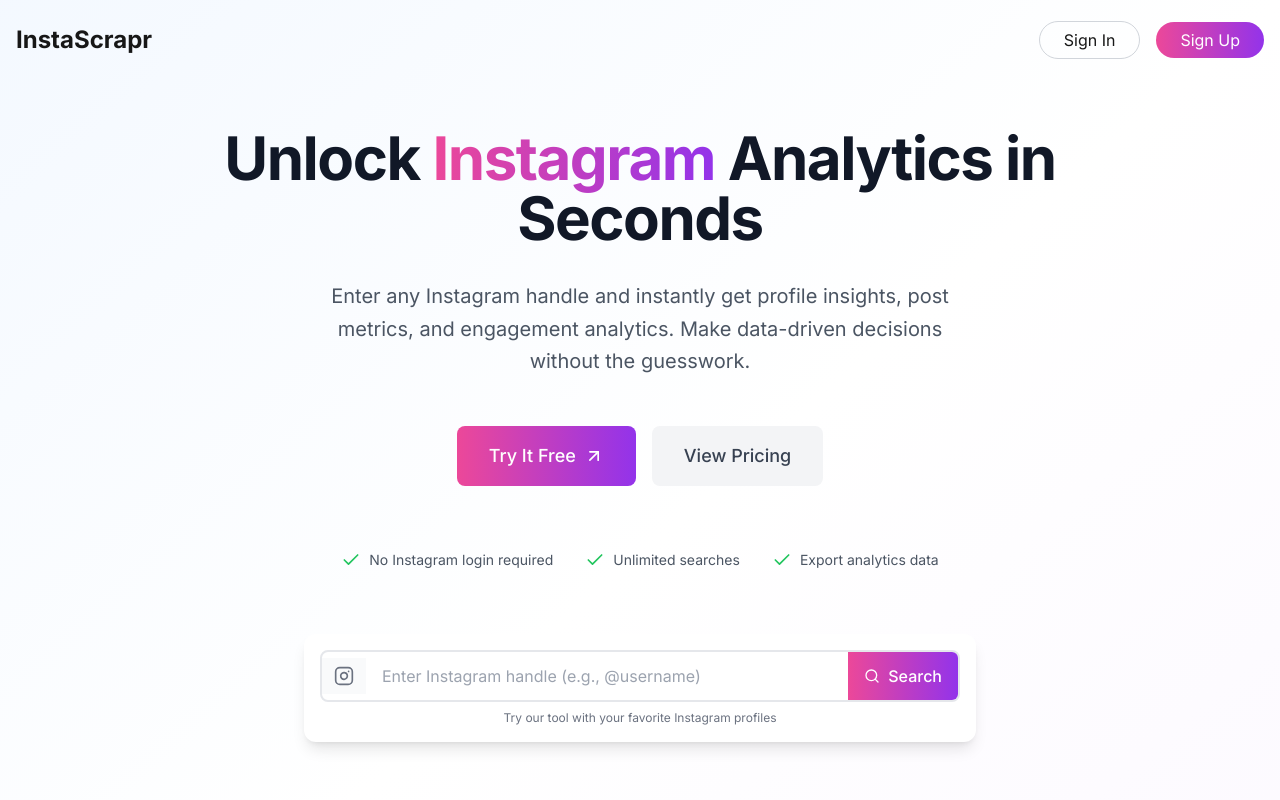
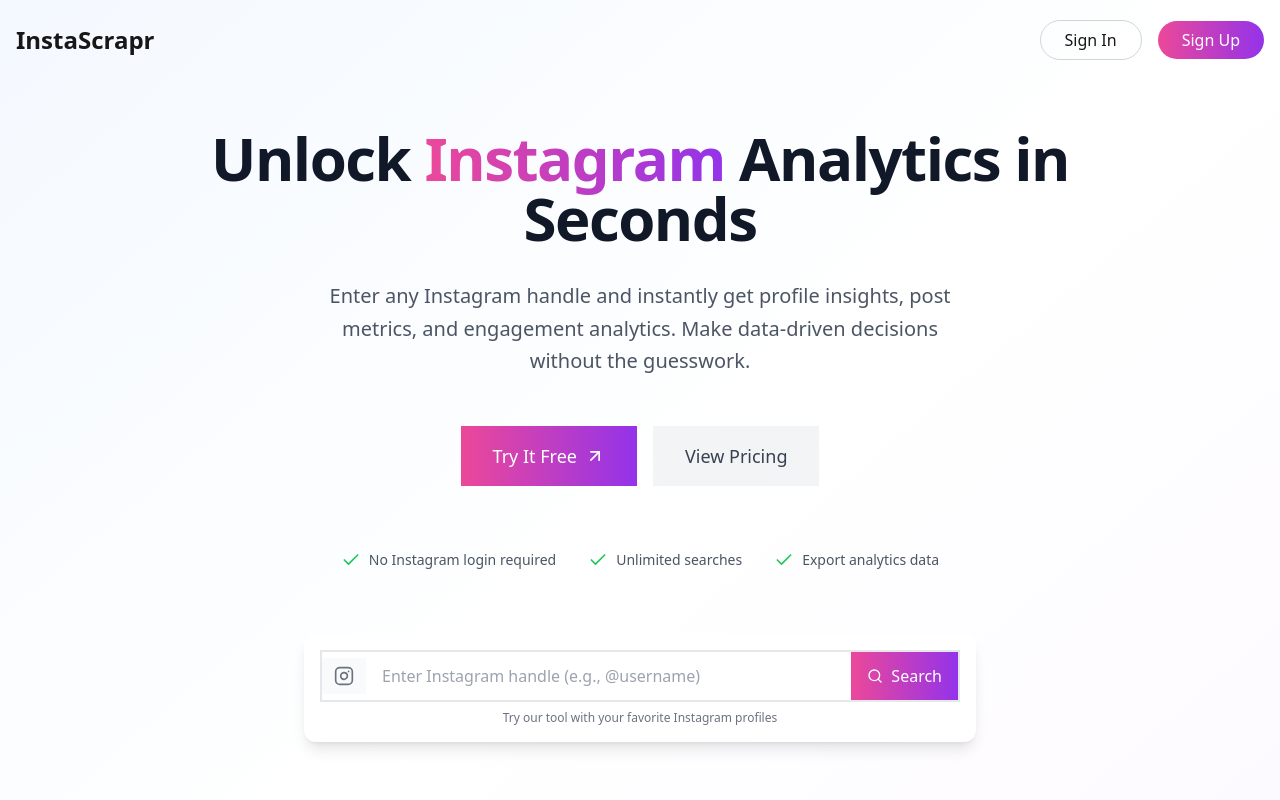
Before and after one commit to 121yaseen/insta-scrapper, a Next.js app: page / in a window 1280 px wide. Shown: the top 800 px of the page. Built offline with nearby package versions, Linux system fonts and the light colour scheme; no server answers.

Commit message:
feat: refactor Next.js config to CommonJS and add Tailwind CSS typography plugin

```diff
--- a/next.config.js
+++ b/next.config.js
@@ -1,10 +1,5 @@
 /** @type {import('next').NextConfig} */
-
-import path from "path";
-import { fileURLToPath } from "url";
-
-const __filename = fileURLToPath(import.meta.url);
-const __dirname = path.dirname(__filename);
+const path = require("path");
 
 const nextConfig = {
   webpack: (config) => {
@@ -24,4 +19,4 @@
   },
 };
 
-export default nextConfig;
+module.exports = nextConfig;
--- a/package.json
+++ b/package.json
@@ -14,6 +14,7 @@
     "@hookform/resolvers": "^3.3.4",
     "@prisma/client": "^5.10.2",
     "@radix-ui/react-slot": "^1.0.2",
+    "@tailwindcss/typography": "^0.5.16",
     "@types/node": "^20.11.25",
     "@types/react": "^18.2.64",
     "@types/react-dom": "^18.2.21",
--- a/src/app/api/discover/route.ts
+++ b/src/app/api/discover/route.ts
@@ -1,4 +1,7 @@
 import { NextResponse } from "next/server";
+
+// Mark this route as dynamic to prevent build errors
+export const dynamic = "force-dynamic";
 
 // Import types from our service
 import { ApiResponse } from "@/services/discoverService";
--- a/src/app/api/history/route.ts
+++ b/src/app/api/history/route.ts
@@ -1,6 +1,9 @@
 import { NextResponse } from "next/server";
 import { auth } from "@clerk/nextjs/server";
 import { prisma } from "@/lib/prisma";
+
+// Mark this route as dynamic to prevent build errors
+export const dynamic = "force-dynamic";
 
 export async function GET() {
   try {
--- a/src/app/api/locations/route.ts
+++ b/src/app/api/locations/route.ts
@@ -1,4 +1,7 @@
 import { NextRequest, NextResponse } from "next/server";
+
+// Mark this route as dynamic to prevent build errors
+export const dynamic = "force-dynamic";
 
 // Cache the locations data to avoid making too many requests
 let cachedLocations: any[] | null = null;
--- a/src/app/api/profile/[username]/route.ts
+++ b/src/app/api/profile/[username]/route.ts
@@ -2,6 +2,9 @@
 import { auth } from "@clerk/nextjs/server";
 import { prisma } from "@/lib/prisma";
 import { InstagramScraper } from "@/services/instagram-scraper";
+
+// Mark this route as dynamic to prevent build errors
+export const dynamic = "force-dynamic";
 
 export async function GET(
   req: NextRequest,
--- a/src/app/api/scrape/retry/route.ts
+++ b/src/app/api/scrape/retry/route.ts
@@ -1,6 +1,9 @@
 import { NextRequest, NextResponse } from "next/server";
 import { auth } from "@clerk/nextjs/server";
 import { prisma } from "@/lib/prisma";
+
+// Mark this route as dynamic to prevent build errors
+export const dynamic = "force-dynamic";
 
 export async function POST(req: NextRequest) {
   try {
--- a/src/app/api/scrape/route.ts
+++ b/src/app/api/scrape/route.ts
@@ -2,6 +2,9 @@
 import { auth } from "@clerk/nextjs/server";
 import { currentUser } from "@clerk/nextjs/server";
 import { prisma } from "@/lib/prisma";
+
+// Mark this route as dynamic to prevent build errors
+export const dynamic = "force-dynamic";
 
 export async function POST(req: NextRequest) {
   try {
--- a/src/app/api/youtube/languages/route.ts
+++ b/src/app/api/youtube/languages/route.ts
@@ -1,60 +1,76 @@
 import { NextResponse } from "next/server";
-import { fetchYouTubeVideoData } from "@/services/youtubeService";
 
-// Cache to prevent excessive API calls
-let languagesCache: {
-  data: { code: string; name: string }[];
-  timestamp: number;
-} | null = null;
+// Mark this route as dynamic to prevent build errors
+export const dynamic = "force-dynamic";
 
+// Define types for language data
+interface Language {
+  code: string;
+  name: string;
+}
+
+// Cache for languages to avoid excessive API requests
+let languagesCache: Language[] | null = null;
+let lastFetchTime = 0;
 const CACHE_DURATION = 86400000; // 24 hours in milliseconds
-const SAMPLE_VIDEO_ID = "W5WgPebBKqw"; // Sample video to get languages from
 
 /**
  * GET handler for fetching all available YouTube languages
  */
 export async function GET() {
   try {
-    const currentTime = Date.now();
-
-    // Check if we have valid cached data
-    if (
-      languagesCache &&
-      currentTime - languagesCache.timestamp < CACHE_DURATION
-    ) {
-      return NextResponse.json({ languages: languagesCache.data });
+    // Use cache if it's fresh
+    const now = Date.now();
+    if (languagesCache && now - lastFetchTime < CACHE_DURATION) {
+      return NextResponse.json({ languages: languagesCache });
     }
 
-    // Fetch fresh data from YouTube
-    const videoData = await fetchYouTubeVideoData(SAMPLE_VIDEO_ID);
+    // Otherwise fetch from YouTube API
+    const response = await fetch(
+      "https://www.googleapis.com/youtube/v3/i18nLanguages?part=snippet&key=" +
+        process.env.YOUTUBE_API_KEY
+    );
 
-    if (
-      !videoData ||
-      !videoData.availableLanguages ||
-      videoData.availableLanguages.length === 0
-    ) {
-      return NextResponse.json(
-        { error: "Failed to fetch language data" },
-        { status: 500 }
-      );
+    if (!response.ok) {
+      throw new Error(`Error fetching languages: ${response.status}`);
     }
 
-    // Sort languages alphabetically by name
-    const sortedLanguages = [...videoData.availableLanguages].sort((a, b) =>
-      a.name.localeCompare(b.name)
-    );
+    const data = await response.json();
 
-    // Store in cache
-    languagesCache = {
-      data: sortedLanguages,
-      timestamp: currentTime,
-    };
+    // Add null check for items array
+    if (!data.items || !Array.isArray(data.items)) {
+      throw new Error("Invalid response format from YouTube API");
+    }
 
-    return NextResponse.json({ languages: sortedLanguages });
+    // Process the data
+    const languages: Language[] = data.items
+      .map((item: any) => {
+        // Add null checks to prevent errors
+        if (!item || !item.id || !item.snippet || !item.snippet.name) {
+          return null;
+        }
+
+        return {
+          code: item.id,
+          name: item.snippet.name,
+        };
+      })
+      .filter(Boolean) as Language[]; // Remove any null entries
+
+    // Update cache
+    languagesCache = languages;
+    lastFetchTime = now;
+
+    return NextResponse.json({ languages });
   } catch (error) {
-    console.error("Error in YouTube languages API route:", error);
+    console.error("Error fetching YouTube languages:", error);
+
+    // Return an empty array instead of failing completely
     return NextResponse.json(
-      { error: "Failed to process request" },
+      {
+        languages: [],
+        error: error instanceof Error ? error.message : "Unknown error",
+      },
       { status: 500 }
     );
   }
--- a/src/app/api/youtube/route.ts
+++ b/src/app/api/youtube/route.ts
@@ -13,6 +13,9 @@
   }
 > = {};
 const CACHE_DURATION = 3600000; // 1 hour in milliseconds
+
+// Mark this route as dynamic to prevent build errors
+export const dynamic = "force-dynamic";
 
 /**
  * GET handler for fetching YouTube video metadata
--- a/tailwind.config.js
+++ b/tailwind.config.js
@@ -5,12 +5,55 @@
     "./src/components/**/*.{js,ts,jsx,tsx,mdx}",
     "./src/app/**/*.{js,ts,jsx,tsx,mdx}",
   ],
+  darkMode: ["class"],
   theme: {
     extend: {
-      fontFamily: {
-        sans: ["var(--font-inter)"],
+      colors: {
+        border: "hsl(var(--border))",
+        input: "hsl(var(--input))",
+        ring: "hsl(var(--ring))",
+        background: "hsl(var(--background))",
+        foreground: "hsl(var(--foreground))",
+        primary: {
+          DEFAULT: "hsl(var(--primary))",
+          foreground: "hsl(var(--primary-foreground))",
+        },
+        secondary: {
+          DEFAULT: "hsl(var(--secondary))",
+          foreground: "hsl(var(--secondary-foreground))",
+        },
+        destructive: {
+          DEFAULT: "hsl(var(--destructive))",
+          foreground: "hsl(var(--destructive-foreground))",
+        },
+        muted: {
+          DEFAULT: "hsl(var(--muted))",
+          foreground: "hsl(var(--muted-foreground))",
+        },
+        accent: {
+          DEFAULT: "hsl(var(--accent))",
+          foreground: "hsl(var(--accent-foreground))",
+        },
+        popover: {
+          DEFAULT: "hsl(var(--popover))",
+          foreground: "hsl(var(--popover-foreground))",
+        },
+        card: {
+          DEFAULT: "hsl(var(--card))",
+          foreground: "hsl(var(--card-foreground))",
+        },
+      },
+      borderRadius: {
+        lg: `var(--radius)`,
+        md: `calc(var(--radius) - 2px)`,
+        sm: "calc(var(--radius) - 4px)",
+      },
+      backgroundImage: {
+        "gradient-radial": "radial-gradient(var(--tw-gradient-stops))",
+        "gradient-conic":
+          "conic-gradient(from 180deg at 50% 50%, var(--tw-gradient-stops))",
       },
     },
   },
-  plugins: [],
+  plugins: [require("@tailwindcss/typography")],
 };
```
Also changed, not shown: 1 other file (tests, documents, lock files or other folders).
